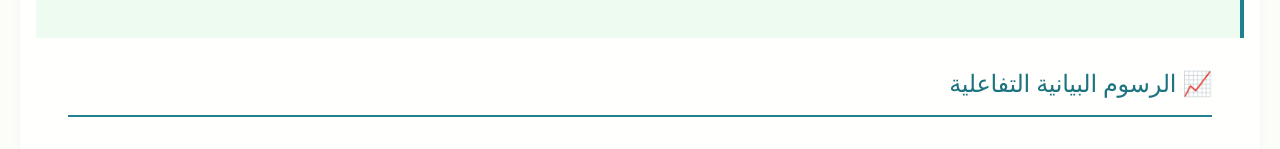
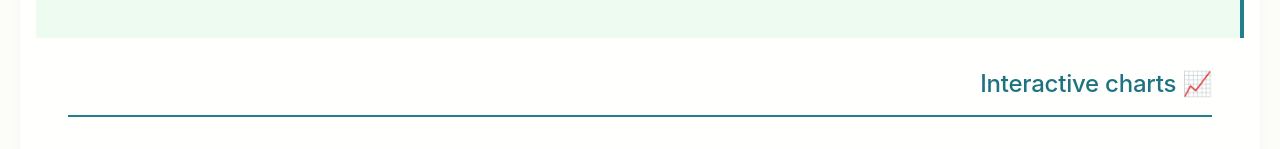
Before and after one commit to Nutopia-F-B/sales-analysis, a plain HTML site: page index.html in a window 1280 px wide. Shown: the part 556-705 px from the top of the page. Drawn offline with nearby package versions, Linux system fonts and the light colour scheme; a web font is replaced by a local one.

Commit message:
Update index.html

```diff
--- a/index.html
+++ b/index.html
@@ -39,7 +39,7 @@
         </section>
 
         <section class="charts-section">
-            <h2>📈 الرسوم البيانية التفاعلية</h2>
+            <h2>📈 Interactive charts</h2>
 
             <div class="charts-grid">
                 <div class="chart-container">
```
